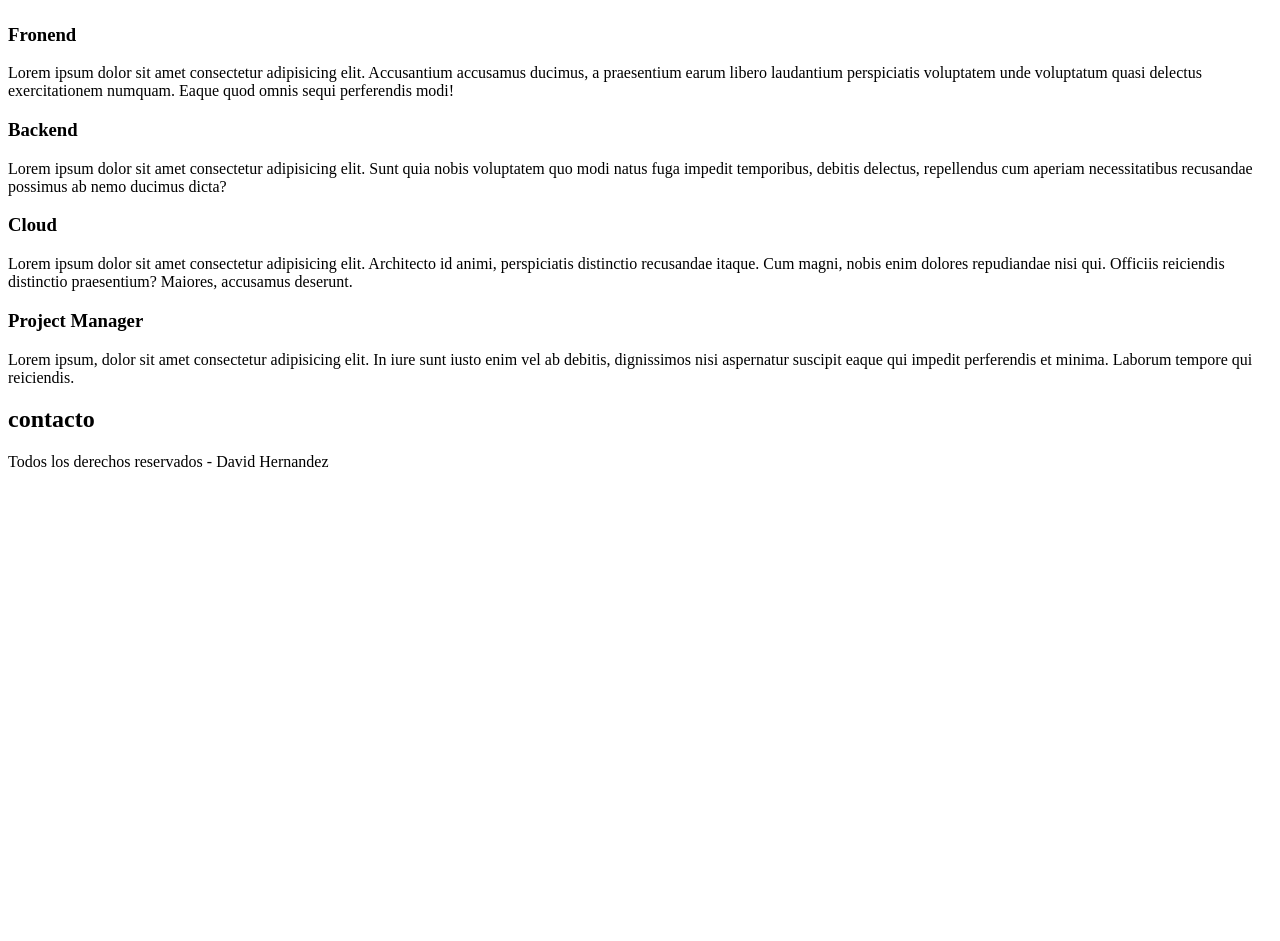
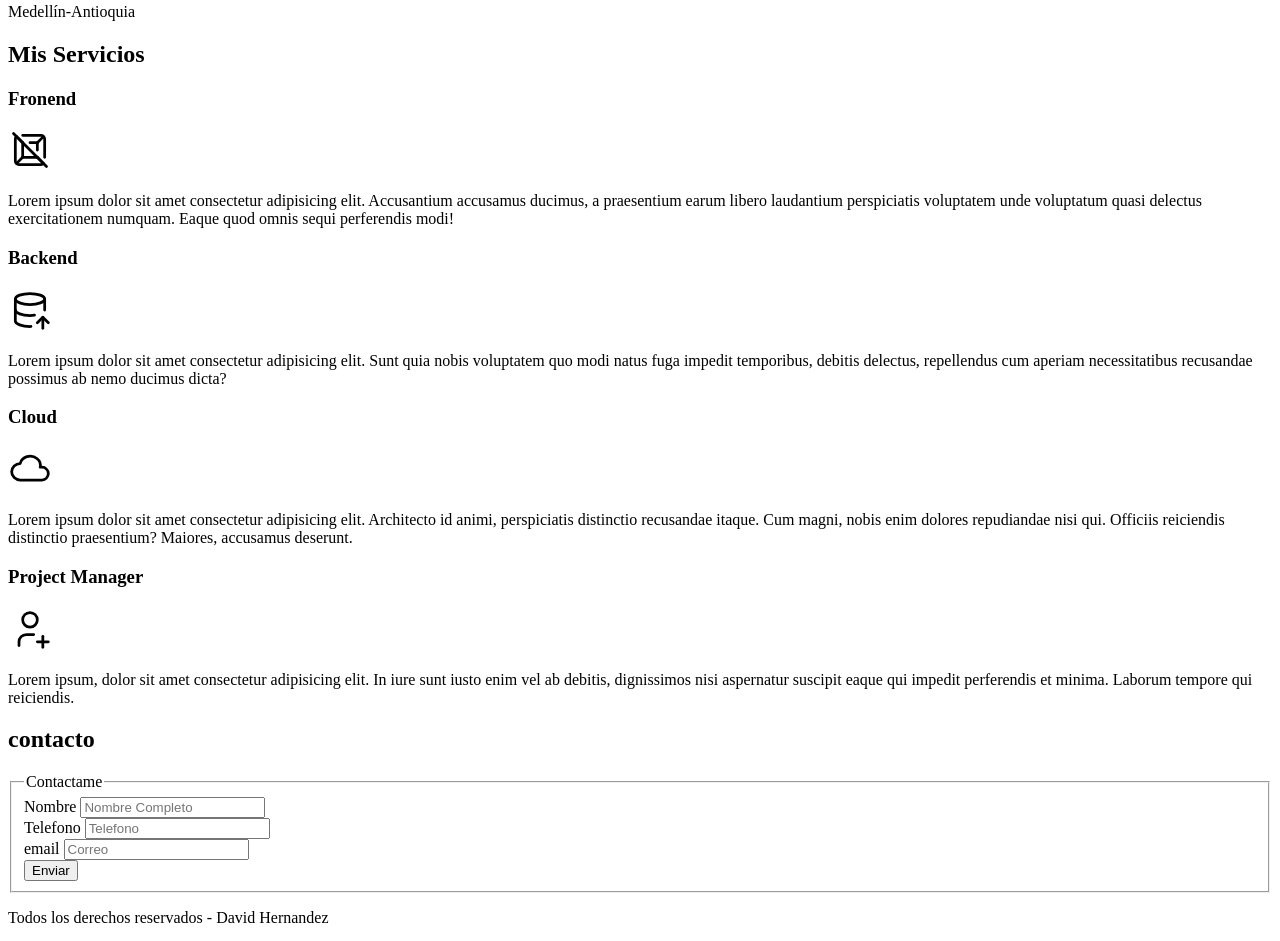
Before and after one commit to davidhdzara/portafolio, a plain HTML site: page index.html in a window 1280 px wide. Shown: the part 226-1167 px from the top of the page. Before the commit the page ends 800 px from the top, so only its background shows below. Drawn offline with Linux system fonts and the light colour scheme.

Commit message:
feat: add contact forms

```diff
--- a/index.html
+++ b/index.html
@@ -19,6 +19,29 @@
 
     <section>
       <h2>Diseño y Desarrollo Web Freelancer</h2>
+
+      <svg
+        xmlns="http://www.w3.org/2000/svg"
+        class="icon icon-tabler icon-tabler-brand-google-maps"
+        width="44"
+        height="44"
+        viewBox="0 0 24 24"
+        stroke-width="1.5"
+        stroke="#00abfb"
+        fill="none"
+        stroke-linecap="round"
+        stroke-linejoin="round"
+      >
+        <path stroke="none" d="M0 0h24v24H0z" fill="none" />
+        <path d="M12 9.5m-2.5 0a2.5 2.5 0 1 0 5 0a2.5 2.5 0 1 0 -5 0" />
+        <path d="M6.428 12.494l7.314 -9.252" />
+        <path d="M10.002 7.935l-2.937 -2.545" />
+        <path d="M17.693 6.593l-8.336 9.979" />
+        <path
+          d="M17.591 6.376c.472 .907 .715 1.914 .709 2.935a7.263 7.263 0 0 1 -.72 3.18a19.085 19.085 0 0 1 -2.089 3c-.784 .933 -1.49 1.93 -2.11 2.98c-.314 .62 -.568 1.27 -.757 1.938c-.121 .36 -.277 .591 -.622 .591c-.315 0 -.463 -.136 -.626 -.593a10.595 10.595 0 0 0 -.779 -1.978a18.18 18.18 0 0 0 -1.423 -2.091c-.877 -1.184 -2.179 -2.535 -2.853 -4.071a7.077 7.077 0 0 1 -.621 -2.967a6.226 6.226 0 0 1 1.476 -4.055a6.25 6.25 0 0 1 4.811 -2.245a6.462 6.462 0 0 1 1.918 .284a6.255 6.255 0 0 1 3.686 3.092z"
+        />
+      </svg>
+
       <p>Medellín-Antioquia</p>
     </section>
 
@@ -27,6 +50,29 @@
 
       <section>
         <h3>Fronend</h3>
+        <svg
+          xmlns="http://www.w3.org/2000/svg"
+          class="icon icon-tabler icon-tabler-box-model-off"
+          width="44"
+          height="44"
+          viewBox="0 0 24 24"
+          stroke-width="1.5"
+          stroke="#000000"
+          fill="none"
+          stroke-linecap="round"
+          stroke-linejoin="round"
+        >
+          <path stroke="none" d="M0 0h24v24H0z" fill="none" />
+          <path d="M12 8h4v4m0 4h-8v-8" />
+          <path
+            d="M8 4h10a2 2 0 0 1 2 2v10m-.586 3.414a2 2 0 0 1 -1.414 .586h-12a2 2 0 0 1 -2 -2v-12c0 -.547 .22 -1.043 .576 -1.405"
+          />
+          <path d="M16 16l3.3 3.3" />
+          <path d="M16 8l3.3 -3.3" />
+          <path d="M8 8l-3.3 -3.3" />
+          <path d="M8 16l-3.3 3.3" />
+          <path d="M3 3l18 18" />
+        </svg>
         <p>
           Lorem ipsum dolor sit amet consectetur adipisicing elit. Accusantium
           accusamus ducimus, a praesentium earum libero laudantium perspiciatis
@@ -37,6 +83,29 @@
 
       <section>
         <h3>Backend</h3>
+        <svg
+          xmlns="http://www.w3.org/2000/svg"
+          class="icon icon-tabler icon-tabler-database-import"
+          width="44"
+          height="44"
+          viewBox="0 0 24 24"
+          stroke-width="1.5"
+          stroke="#000000"
+          fill="none"
+          stroke-linecap="round"
+          stroke-linejoin="round"
+        >
+          <path stroke="none" d="M0 0h24v24H0z" fill="none" />
+          <path
+            d="M4 6c0 1.657 3.582 3 8 3s8 -1.343 8 -3s-3.582 -3 -8 -3s-8 1.343 -8 3"
+          />
+          <path
+            d="M4 6v6c0 1.657 3.582 3 8 3c.856 0 1.68 -.05 2.454 -.144m5.546 -2.856v-6"
+          />
+          <path d="M4 12v6c0 1.657 3.582 3 8 3c.171 0 .341 -.002 .51 -.006" />
+          <path d="M19 22v-6" />
+          <path d="M22 19l-3 -3l-3 3" />
+        </svg>
         <p>
           Lorem ipsum dolor sit amet consectetur adipisicing elit. Sunt quia
           nobis voluptatem quo modi natus fuga impedit temporibus, debitis
@@ -47,6 +116,23 @@
 
       <section>
         <h3>Cloud</h3>
+        <svg
+          xmlns="http://www.w3.org/2000/svg"
+          class="icon icon-tabler icon-tabler-cloud"
+          width="44"
+          height="44"
+          viewBox="0 0 24 24"
+          stroke-width="1.5"
+          stroke="#000000"
+          fill="none"
+          stroke-linecap="round"
+          stroke-linejoin="round"
+        >
+          <path stroke="none" d="M0 0h24v24H0z" fill="none" />
+          <path
+            d="M6.657 18c-2.572 0 -4.657 -2.007 -4.657 -4.483c0 -2.475 2.085 -4.482 4.657 -4.482c.393 -1.762 1.794 -3.2 3.675 -3.773c1.88 -.572 3.956 -.193 5.444 1c1.488 1.19 2.162 3.007 1.77 4.769h.99c1.913 0 3.464 1.56 3.464 3.486c0 1.927 -1.551 3.487 -3.465 3.487h-11.878"
+          />
+        </svg>
         <p>
           Lorem ipsum dolor sit amet consectetur adipisicing elit. Architecto id
           animi, perspiciatis distinctio recusandae itaque. Cum magni, nobis
@@ -57,6 +143,24 @@
 
       <section>
         <h3>Project Manager</h3>
+        <svg
+          xmlns="http://www.w3.org/2000/svg"
+          class="icon icon-tabler icon-tabler-user-plus"
+          width="44"
+          height="44"
+          viewBox="0 0 24 24"
+          stroke-width="1.5"
+          stroke="#000000"
+          fill="none"
+          stroke-linecap="round"
+          stroke-linejoin="round"
+        >
+          <path stroke="none" d="M0 0h24v24H0z" fill="none" />
+          <path d="M8 7a4 4 0 1 0 8 0a4 4 0 0 0 -8 0" />
+          <path d="M16 19h6" />
+          <path d="M19 16v6" />
+          <path d="M6 21v-2a4 4 0 0 1 4 -4h4" />
+        </svg>
         <p>
           Lorem ipsum, dolor sit amet consectetur adipisicing elit. In iure sunt
           iusto enim vel ab debitis, dignissimos nisi aspernatur suscipit eaque
@@ -67,11 +171,36 @@
 
     <section>
       <h2>contacto</h2>
+      <form action="">
+        <fieldset>
+            <legend>Contactame</legend>
+
+            <div>
+            <label for=""> Nombre</label>
+            <input type="text" placeholder="Nombre Completo">
+        </div>
+
+        <div>
+            <label for="" >Telefono</label>
+            <input type="number" placeholder="Telefono">
+        </div>
+
+        <div>
+            <label for="" >email</label>
+            <input type="Correo" placeholder="Correo">
+        </div>
+
+        <div>
+            <input type="submit" value="Enviar">
+        </div>
+
+
+        </fieldset>
+      </form>
     </section>
 
     <footer>
       <p>Todos los derechos reservados - David Hernandez</p>
     </footer>
-
   </body>
 </html>
```
Lines whose indentation alone changed are shown as unchanged.
